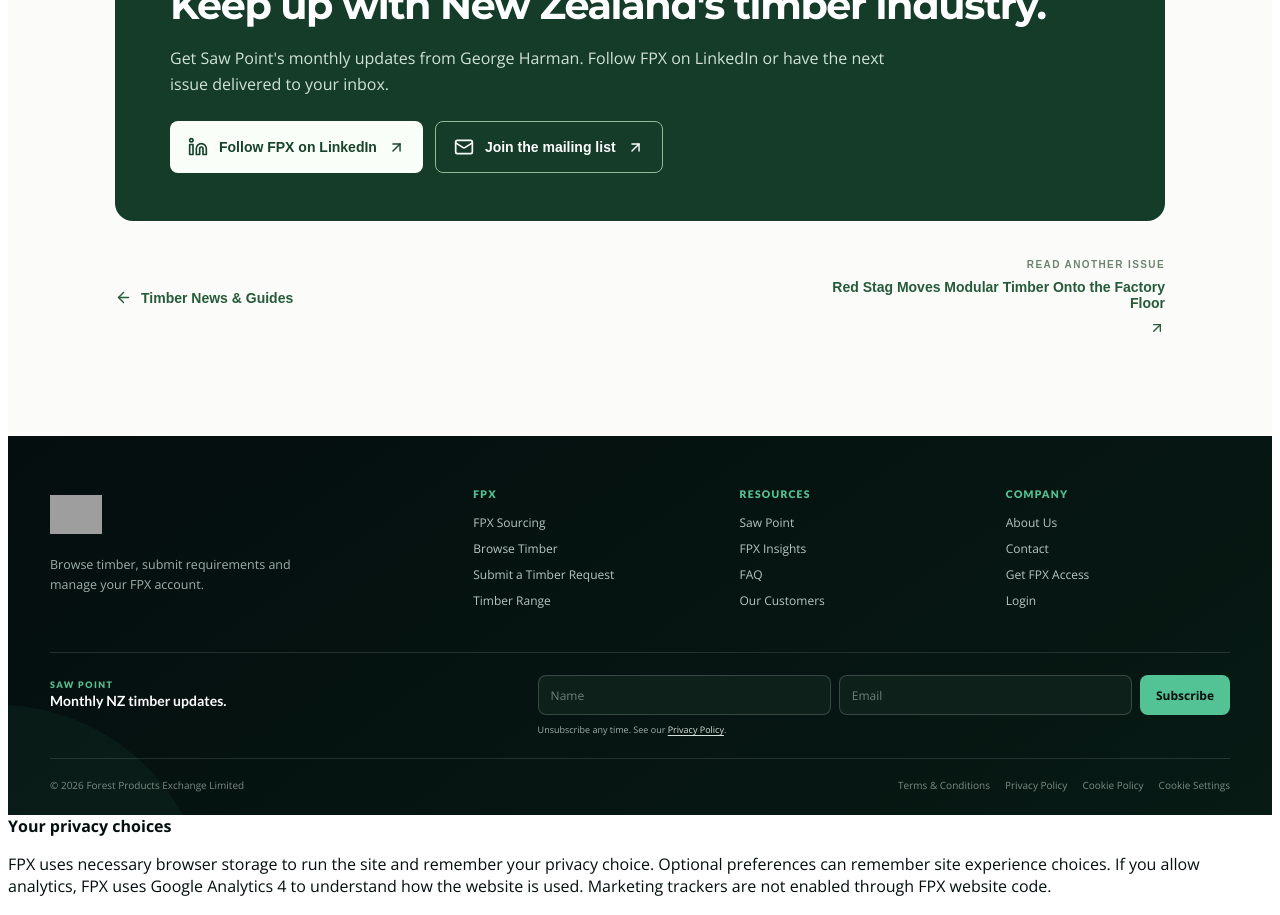
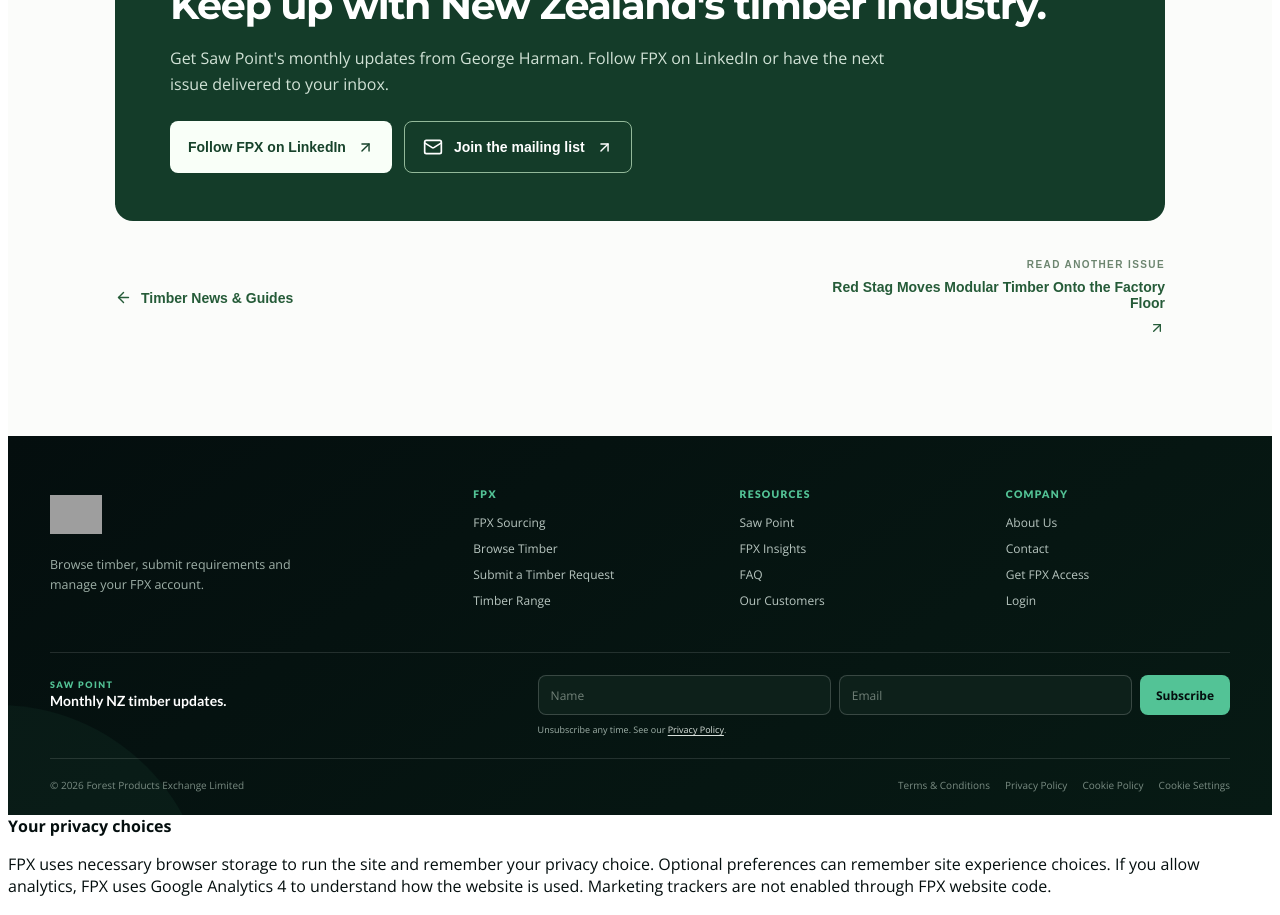
Before and after one commit to FPXTeam/fpx-website, a Next.js app: page /industry-insights/nz-domestic-timber-demand-saw-point-september-2026 in a window 1280 px wide. Shown: the part 6400-7315 px from the top of the page. Built offline with nearby package versions, Linux system fonts and the light colour scheme; grey boxes are pictures that could not be loaded.

Commit message:
Fix unsupported Lucide LinkedIn icon blocking TypeScript build

```diff
--- a/app/industry-insights/[slug]/page.tsx
+++ b/app/industry-insights/[slug]/page.tsx
@@ -1,7 +1,7 @@
 import type { Metadata } from "next";
 import Link from "next/link";
 import { notFound } from "next/navigation";
-import { ArrowLeft, ArrowUpRight, BookOpen, Linkedin, Mail } from "lucide-react";
+import { ArrowLeft, ArrowUpRight, BookOpen, Mail } from "lucide-react";
 import { Shell } from "@/components/site-shell";
 import issues from "@/data/industry-news.json";
 import "@/components/master-site.css";
@@ -142,7 +142,7 @@ export default async function InsightNewsArticle({ params }: { params: Promise<{
           <span className="spn-connect-kicker">STAY CONNECTED</span><h2>Keep up with New Zealand&apos;s timber industry.</h2>
           <p>Get Saw Point&apos;s monthly updates from George Harman. Follow FPX on LinkedIn or have the next issue delivered to your inbox.</p>
           <div className="spn-connect-buttons">
-            <a href="https://nz.linkedin.com/company/forest-products-exchange" target="_blank" rel="noopener noreferrer"><Linkedin size={20} aria-hidden="true"/> Follow FPX on LinkedIn <ArrowUpRight size={17} aria-hidden="true"/></a>
+            <a href="https://nz.linkedin.com/company/forest-products-exchange" target="_blank" rel="noopener noreferrer">Follow FPX on LinkedIn <ArrowUpRight size={17} aria-hidden="true"/></a>
             <Link href="/saw-point#saw-point-subscribe"><Mail size={20} aria-hidden="true"/> Join the mailing list <ArrowUpRight size={17} aria-hidden="true"/></Link>
           </div>
         </aside>
```
